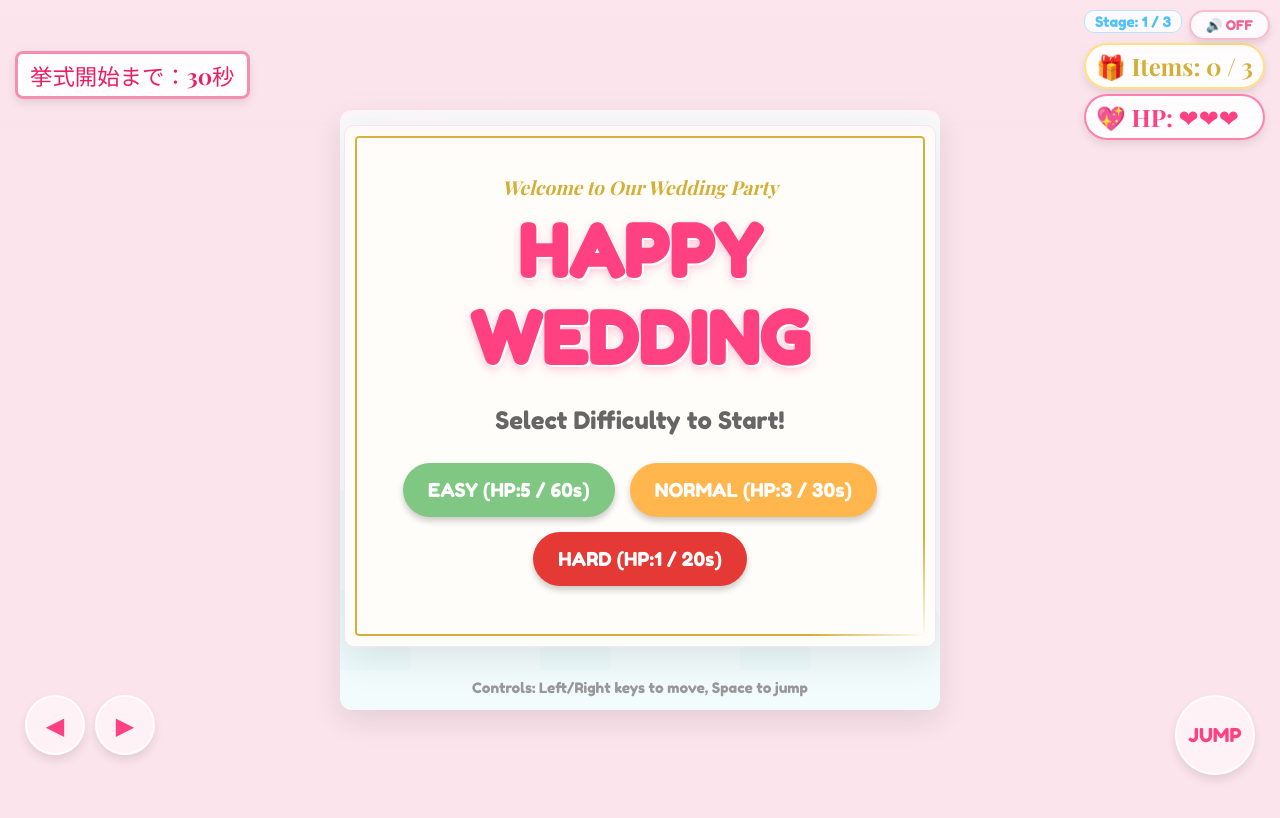
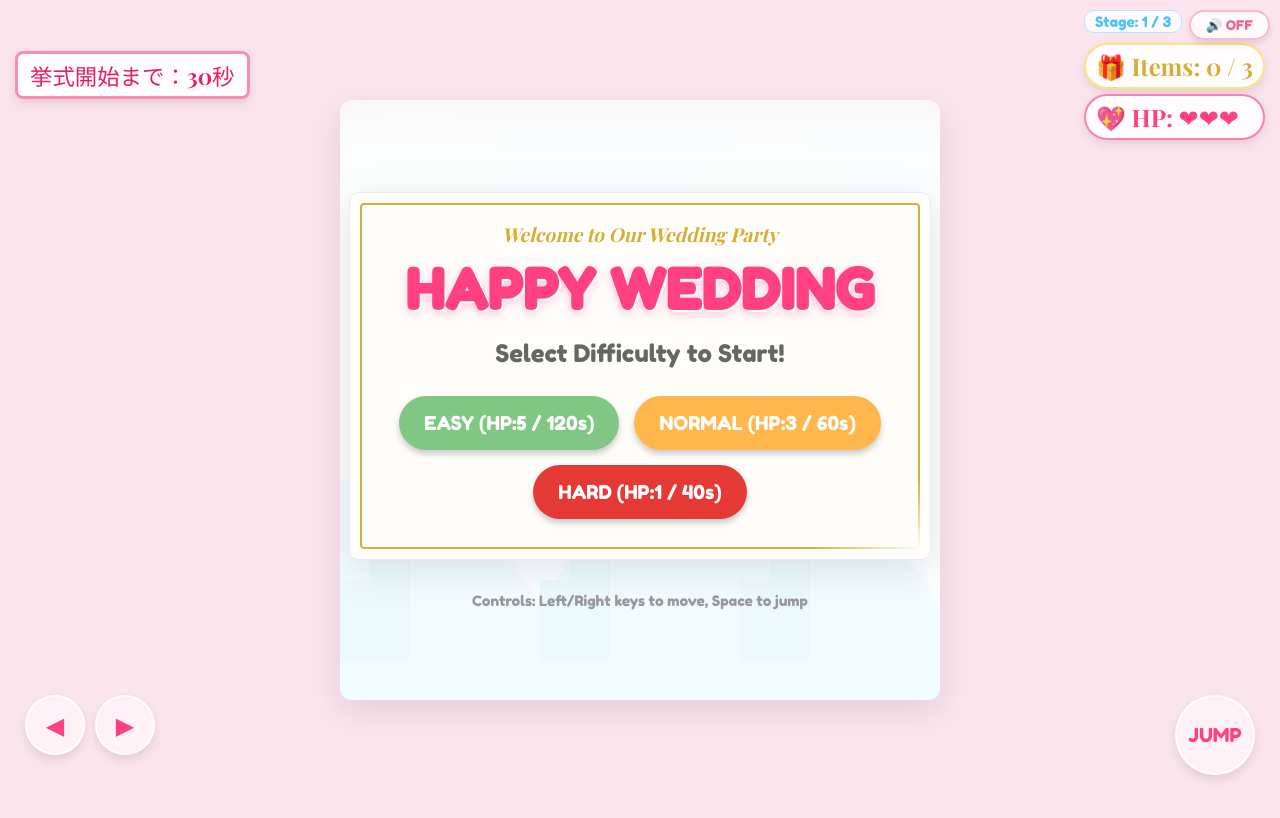
Before and after one commit to bishyama/game01, a plain HTML site: page index.html in a window 1280 px wide. Drawn offline with nearby package versions, Linux system fonts and the light colour scheme.

Commit message:
Add files via upload

```diff
--- a/game.js
+++ b/game.js
@@ -291,10 +291,10 @@ function initLevel(stage) {
         level.endX = 5000;
         level.platforms = [
             { x: 0, y: GAME_HEIGHT - 40, width: 750, height: 40, type: 'ground' },
-            { x: 1050, y: GAME_HEIGHT - 40, width: 750, height: 40, type: 'ground' },
-            { x: 2000, y: GAME_HEIGHT - 40, width: 800, height: 40, type: 'ground' },
-            { x: 3100, y: GAME_HEIGHT - 40, width: 800, height: 40, type: 'ground' },
-            { x: 4100, y: GAME_HEIGHT - 40, width: 1000, height: 40, type: 'ground' },
+            { x: 900, y: GAME_HEIGHT - 40, width: 850, height: 40, type: 'ground' },
+            { x: 1900, y: GAME_HEIGHT - 40, width: 850, height: 40, type: 'ground' },
+            { x: 2900, y: GAME_HEIGHT - 40, width: 850, height: 40, type: 'ground' },
+            { x: 3900, y: GAME_HEIGHT - 40, width: 1100, height: 40, type: 'ground' },
             { centerX: 900, centerY: GAME_HEIGHT - 80, radius: 60, angle: 0, width: 100, height: 30, type: 'ferrisWheel', speed: 1.0 },
             { centerX: 900, centerY: GAME_HEIGHT - 80, radius: 60, angle: Math.PI, width: 100, height: 30, type: 'ferrisWheel', speed: 1.0 },
             { centerX: 1900, centerY: GAME_HEIGHT - 180, radius: 80, angle: 0, width: 80, height: 40, type: 'ferrisWheel', speed: 1.2 },
--- a/index.html
+++ b/index.html
@@ -30,9 +30,9 @@
                         <h1>HAPPY WEDDING</h1>
                         <p>Select Difficulty to Start!</p>
                         <div id="difficulty-buttons">
-                            <button class="diff-btn" data-diff="easy">EASY (HP:5 / 60s)</button>
-                            <button class="diff-btn" data-diff="normal">NORMAL (HP:3 / 30s)</button>
-                            <button class="diff-btn" data-diff="hard">HARD (HP:1 / 20s)</button>
+                            <button class="diff-btn" data-diff="easy">EASY (HP:5 / 120s)</button>
+                            <button class="diff-btn" data-diff="normal">NORMAL (HP:3 / 60s)</button>
+                            <button class="diff-btn" data-diff="hard">HARD (HP:1 / 40s)</button>
                         </div>
                     </div>
                     <div class="controls-info">Controls: Left/Right keys to move, Space to jump</div>
--- a/style.css
+++ b/style.css
@@ -18,7 +18,7 @@ body {
     align-items: center;
     width: 100%;
     max-width: 600px;
-    margin: 60px 0; /* Space for fixed HUD */
+    margin: 80px 0 100px 0; /* More space for HUD and controls */
 }
 
 #game-container {
@@ -220,8 +220,8 @@ canvas {
 }
 
 h1 {
-    font-size: clamp(2rem, 8vw, 4.5rem);
-    margin: 0 0 1rem 0;
+    font-size: clamp(1.8rem, 10vw, 3.5rem);
+    margin: 0 0 0.5rem 0;
     color: #ff4081;
     text-shadow: 2px 2px 0px #fff, 0 4px 10px rgba(255, 64, 129, 0.3);
     text-align: center;
@@ -251,11 +251,11 @@ h1 {
 /* Invitation Card Styles */
 .invitation-card {
     background: #fffdf9;
-    padding: 40px;
+    padding: 20px;
     border-radius: 10px;
     position: relative;
     box-shadow: 0 10px 40px rgba(0,0,0,0.1);
-    max-width: 85%;
+    max-width: 90%;
     display: flex;
     flex-direction: column;
     align-items: center;
```
